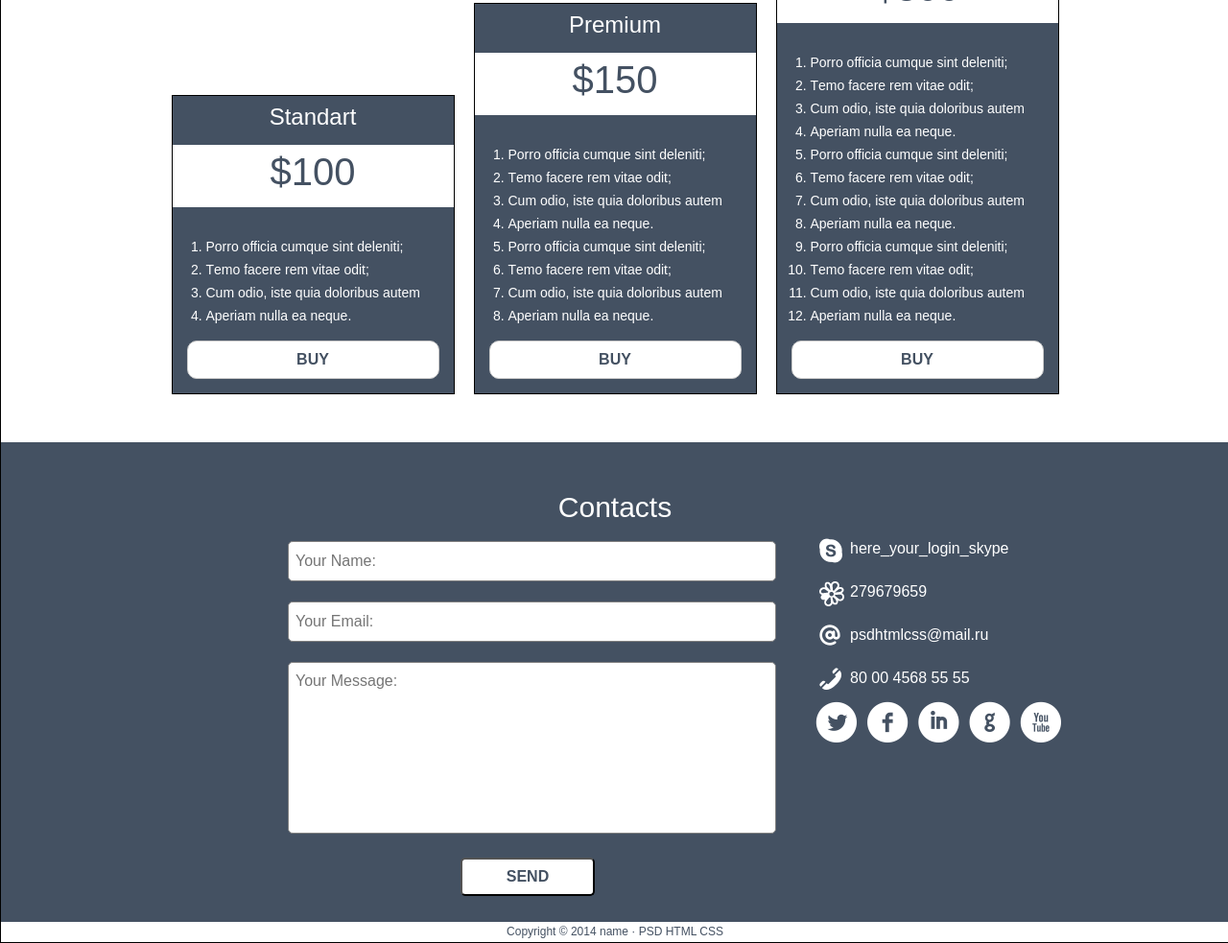
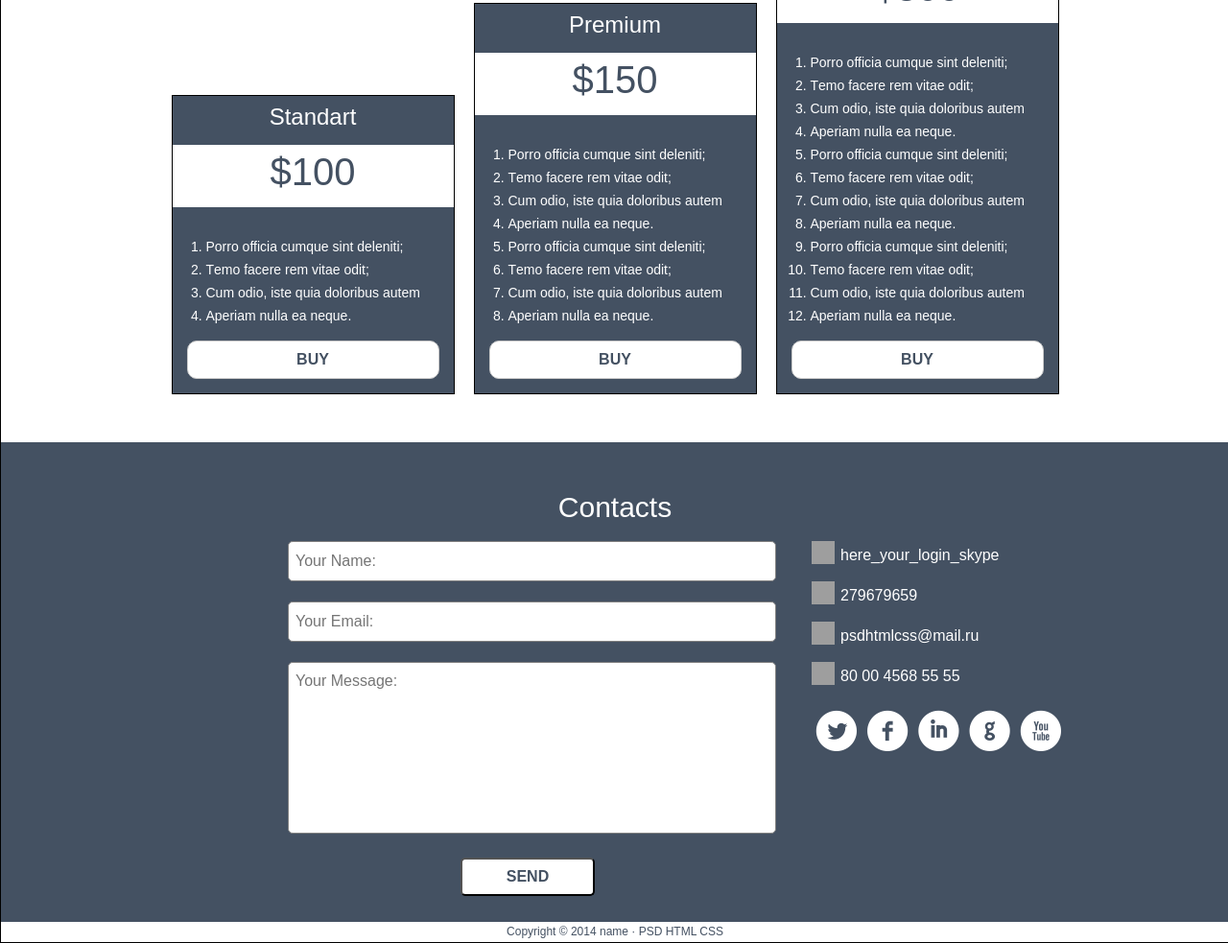
Before and after one commit to ritmo22/homefork4, a plain HTML site: page ddd/index.html in a window 1280 px wide. Shown: the part 2218-3201 px from the top of the page at 96% size. Drawn offline with Linux system fonts and the light colour scheme; grey boxes are pictures that could not be loaded.

Commit message:
dz-isprav

```diff
--- a/ddd/css/style.css
+++ b/ddd/css/style.css
@@ -589,27 +589,46 @@ input[type="submit"]:active {
     font-style: normal;
 }
 
-.contacts-inf {
-    font-family: Socialico;
-    font-size: 36px;
-    color: white;
-    margin: 0;
-    padding: 10px;
+.contacts-lists {
+    margin: 30px 0 33px 0px;
 }
 
-.cont-list-item {
-    font-family: Arial;
-    font-size: 16px;
-    line-height: 45px;
-    font-weight: 100;
-    color: #ffffff;
-    list-style-type: none;
+.cont-item {
+    display: block;
+  margin: 0 0 10px 0;
+  padding: 0 0 0 30px;
+  position: relative;
+  font-size: 16px;
+  font-family: "arial";
+  line-height: 2;
+  text-align: left;
+  color: white;
 }
+.cont-item::before {
+    content: "";
+  display: block;
+  width: 24px;
+  height: 24px;
+  box-sizing: border-box;
 
-.skype {
-    position: absolute;
-    display: block;
-    margin: -33px 0 0 -32px;
+  background-position: center;
+  background-repeat: no-repeat;
+  background-size: cover;
+  position: absolute;
+  top: 1px;
+  left: 0;
+}
+.cont-item:nth-of-type(1):before {
+    background-image:url(https://cdn.icon-icons.com/icons2/1/PNG/256/social_skype_34.png)
+}
+.cont-item:nth-of-type(2):before {
+    background-image: url(https://cdn.icon-icons.com/icons2/622/PNG/512/icq-flower-logo_icon-icons.com_57128.png)
+}
+.cont-item:nth-of-type(3):before {
+    background-image: url(https://cdn.icon-icons.com/icons2/1145/PNG/512/internetmailarrobasignoutline_81111.png)
+}
+.cont-item:nth-of-type(4):before {
+    background-image: url(https://cdn.icon-icons.com/icons2/494/PNG/512/phone-handset_icon-icons.com_48252.png)
 }
 
 .cont-networks {
--- a/ddd/index.html
+++ b/ddd/index.html
@@ -175,12 +175,12 @@
                     <input type="submit" value="send">
                     </form>
                 <div class="footer-contacts">
-                    <ul class="contacts-lists">
-                        <li class="cont-list-item">here_your_login_skype <img class="skype" src="img/skype_icon_319.png" alt=""></li>
-                        <li class="cont-list-item">279679659 <img class="skype" src="img/icq_icon_324.png" alt=""></li>
-                        <li class="cont-list-item">psdhtmlcss@mail.ru <img class="skype" src="img/email_icon_332.png" alt=""></li>
-                        <li class="cont-list-item">80 00 4568 55 55 <img class="skype" src="img/phone_icon_337.png" alt=""></li>
-                    </ul>
+                    <div class="contacts-lists">
+                        <span class="cont-item item1">here_your_login_skype</span>
+                        <span class="cont-item item2">279679659</span>
+                        <span class="cont-item item3">psdhtmlcss@mail.ru</span>
+                        <span class="cont-item item4">80 00 4568 55 55</span>
+                    </div>
                     <div class="cont-networks">
                     <a class="cont-networks-icon1" href="">l</a>
                     <a class="cont-networks-icon2" href="">f</a>
```
